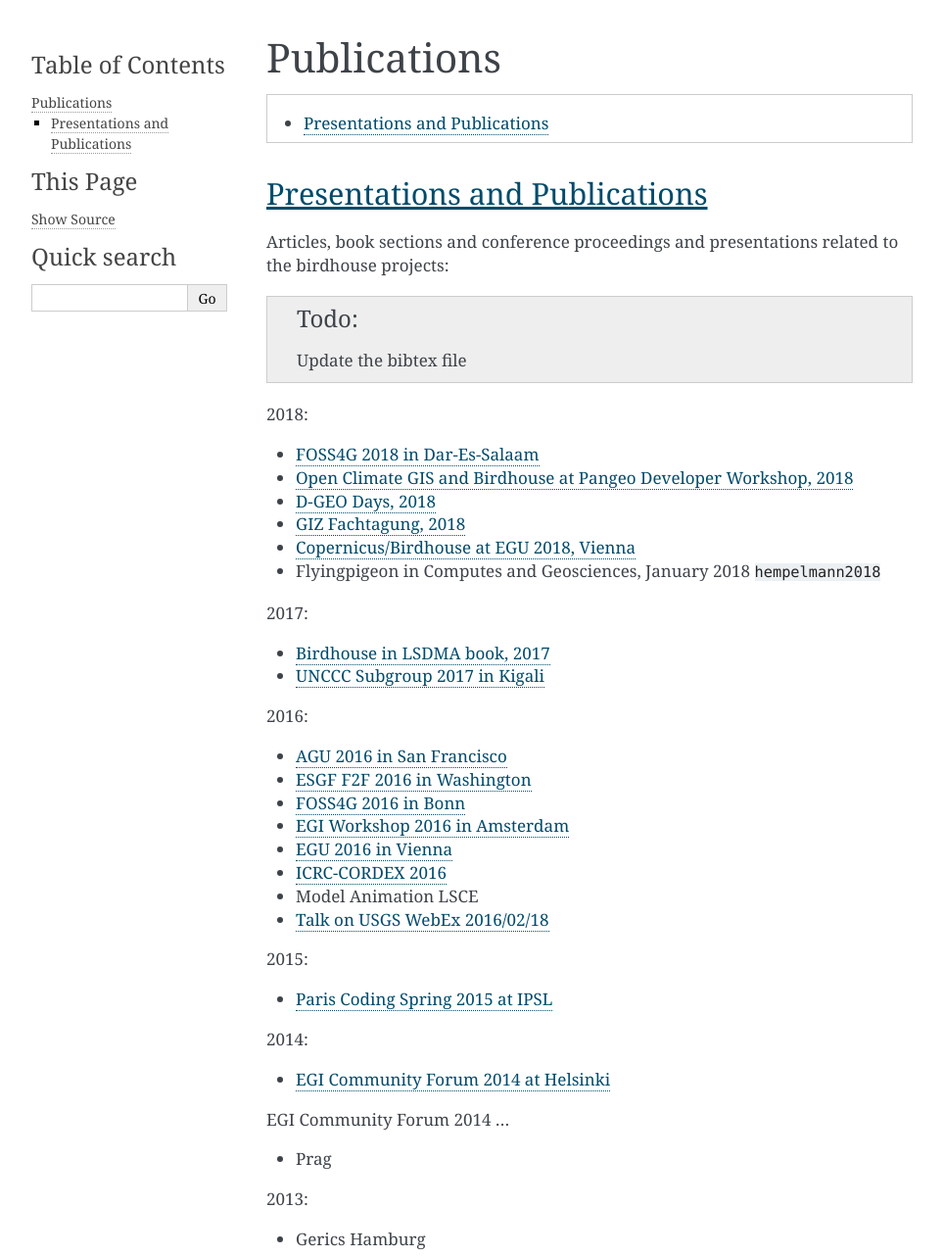
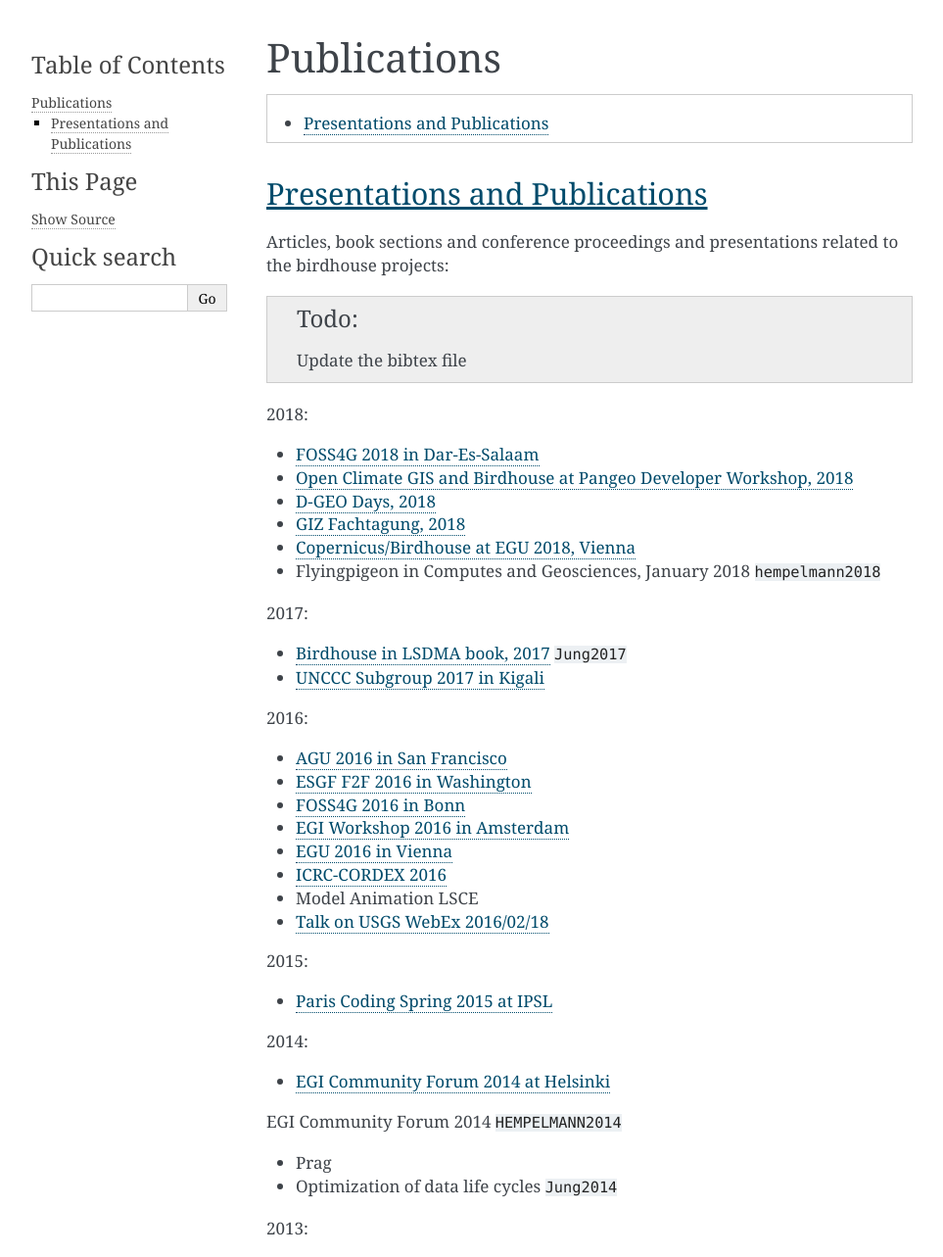
Before and after one commit to bird-house/birdhouse-docs, a Sphinx documentation site: the page built from docs/source/publications.rst, in a window 1280 px wide, cut to the strip 0-1283 px from the top of the page. Shown: the whole strip at 98% size, without its empty margins (148-1111 px from the left). Built offline with Sphinx 7.4.7, drawn with Linux system fonts in a browser that asks for light colours; cross-references to code outside the pages are shown as plain code; some of the changed lines change nothing that is shown.

Commit message:
citations

```diff
--- a/docs/source/birdhouse.bib
+++ b/docs/source/birdhouse.bib
@@ -11,3 +11,47 @@
 AUTHOR = {N. Hempelmann and C. Ehbrecht and C. Alvarez-Castro and P. Brockmann and W. Falk and J. Hoffmann and S. Kindermann and B. Koziol and C. Nangini and S. Radanovics and R. Vautard and P. Yiou},
 keywords = {Web processing service, Climate impact, Extreme weather events, Birdhouse, OGC}
 }
+
+@book{Jung2017,
+  Title                    = {Helmholtz Portfolio Theme Large-Scale Data Management and Analysis (LSDMA)},
+  Doi                      = {10.5445/KSP/1000071931},
+  Editor                   = {Jung, Christopher and Meyer, J{\"{o}}rg and Streit, Achim},
+  ISBN                     = {978-3-7315-0695-9},
+  Keywords                 = {Big Data, Data Science, Datenlebenszyklus, Datenmanagement, Datenanalyse,{\convertToLaTeXASCII{U+D}}{\convertToLaTeXASCII{U+A}}Big Data, data science, data life cycle, data management, data analysis},
+  Language                 = {english},
+  Note                     = {46.12.02; LK 01},
+  Pagetotal                = {259},
+  Publisher                = {{KIT Scientific Publishing, Karlsruhe}},
+  Year                     = {2017}
+}
+
+
+@ARTICLE{Jung2014,
+  author = {C. Jung and M. Gasthuber and A. Giesler and M. Hardt and J. Meyer
+	and F. Rigoll and K. Schwarz and R. Stotzka and A. Streit},
+  title = {Optimization of data life cycles},
+  journal = {Journal of Physics: Conference Series},
+  year = {2014},
+  volume = {513},
+  pages = {032047},
+  number = {3},
+  abstract = {Data play a central role in most fields of science. In recent years,
+	the amount of data from experiment, observation, and simulation has
+	increased rapidly and data complexity has grown. Also, communities
+	and shared storage have become geographically more distributed. Therefore,
+	methods and techniques applied to scientific data need to be revised
+	and partially be replaced, while keeping the community-specific needs
+	in focus. The German Helmholtz Association project "Large Scale Data
+	Management and Analysis" (LSDMA) aims to maximize the efficiency
+	of data life cycles in different research areas, ranging from high
+	energy physics to systems biology. In its five Data Life Cycle Labs
+	(DLCLs), data experts closely collaborate with the communities in
+	joint research and development to optimize the respective data life
+	cycle. In addition, the Data Services Integration Team (DSIT) provides
+	data analysis tools and services which are common to several DLCLs.
+	This paper describes the various activities within LSDMA and focuses
+	on the work performed in the DLCLs.},
+  owner = {nils},
+  timestamp = {2016.06.07},
+  url = {http://stacks.iop.org/1742-6596/513/i=3/a=032047}
+}
--- a/docs/source/publications.rst
+++ b/docs/source/publications.rst
@@ -28,7 +28,7 @@
 
 2017:
 
-* `Birdhouse in LSDMA book, 2017 <https://publikationen.bibliothek.kit.edu/1000071931>`_
+* `Birdhouse in LSDMA book, 2017 <https://publikationen.bibliothek.kit.edu/1000071931>`_ :cite:`Jung2017`
 * `UNCCC Subgroup 2017 in Kigali <https://github.com/nilshempelmann/presentations/blob/master/birdhouse-UNFCCC/CCNUCC_Kigali2017.pdf>`_
 
 2016:
@@ -49,9 +49,10 @@
 2014:
 
 * `EGI Community Forum 2014 at Helsinki <https://indico.egi.eu/indico/event/1994/session/23/contribution/134>`_
-EGI Community Forum 2014 ...
+EGI Community Forum 2014 :cite:`HEMPELMANN2014`
 
 * Prag
+* Optimization of data life cycles :cite:`Jung2014`
 
 2013:
 
```
